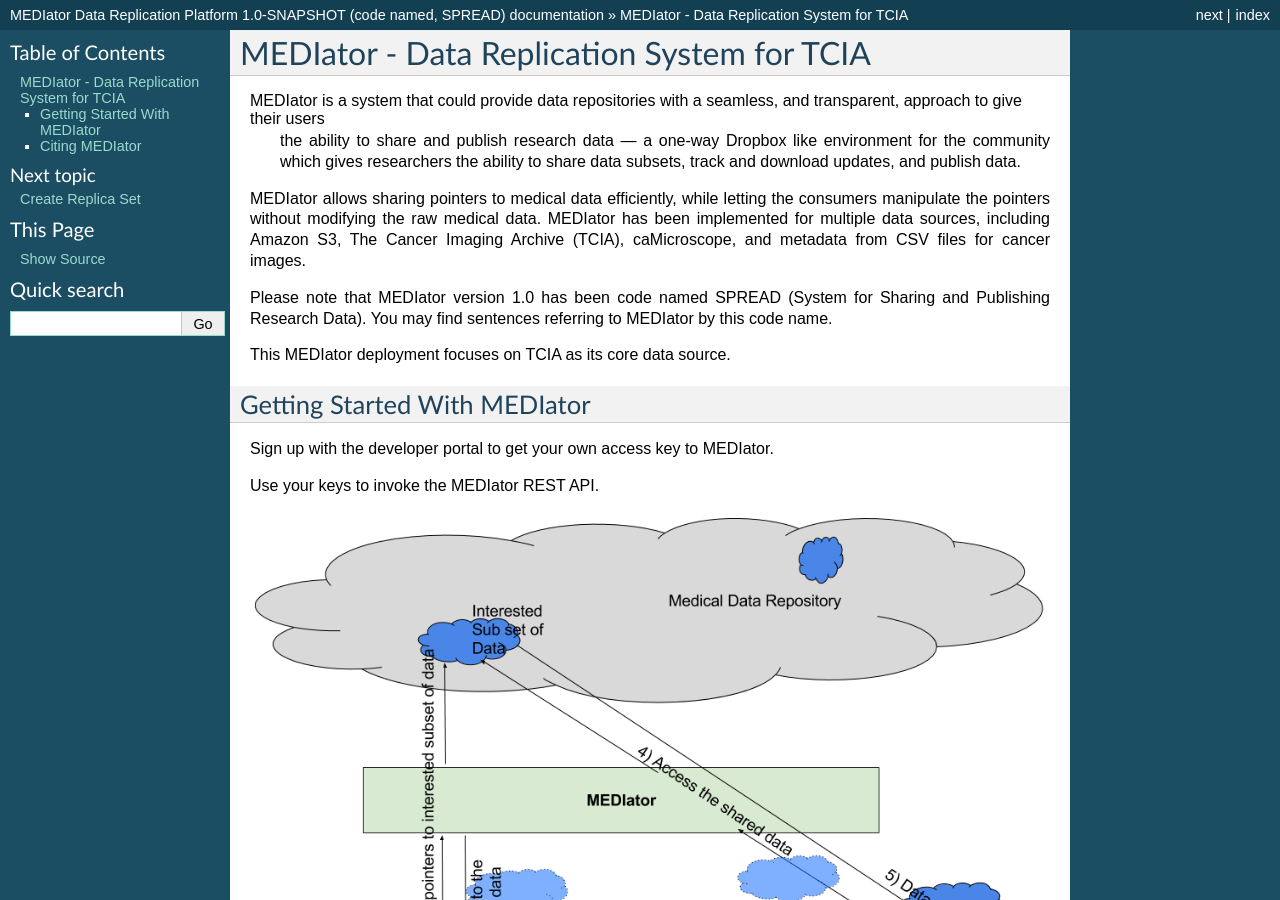
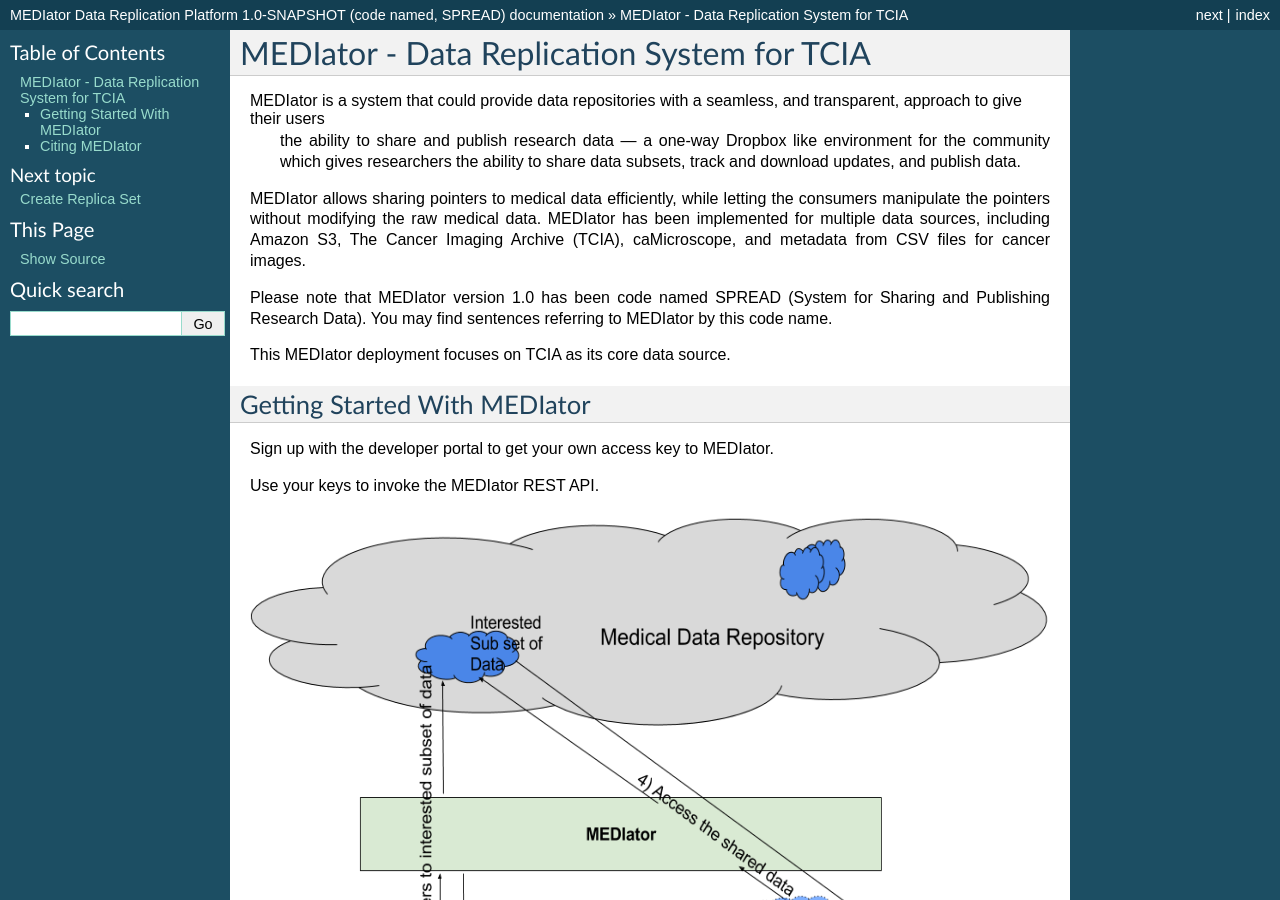
Before and after one commit to pradeeban/mediator, a Sphinx documentation site: the page built from docs/source/index.rst, in a window 1280 px wide and 900 px high. Built offline with Sphinx 7.4.7, drawn with Linux system fonts in a browser that asks for light colours.

Commit message:
MEDIator use case figure.

```diff
--- a/docs/source/index.rst
+++ b/docs/source/index.rst
@@ -30,7 +30,7 @@
 Use your keys to invoke the MEDIator REST API.
 
 .. image:: mediator-tcia.png
-   :scale: 85
+   :scale: 95
    :align: center
 
 
```
Also changed, not shown: docs/source/mediator-tcia.png.
